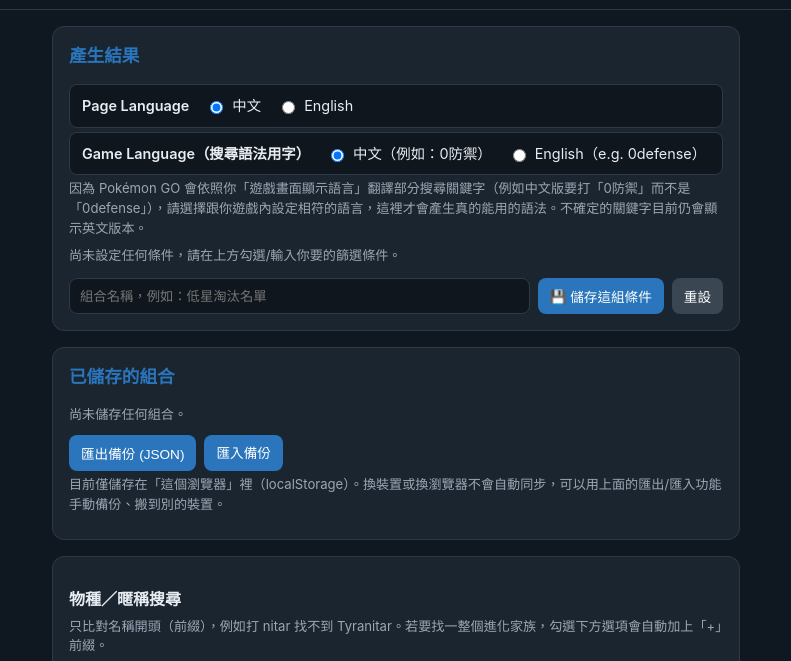
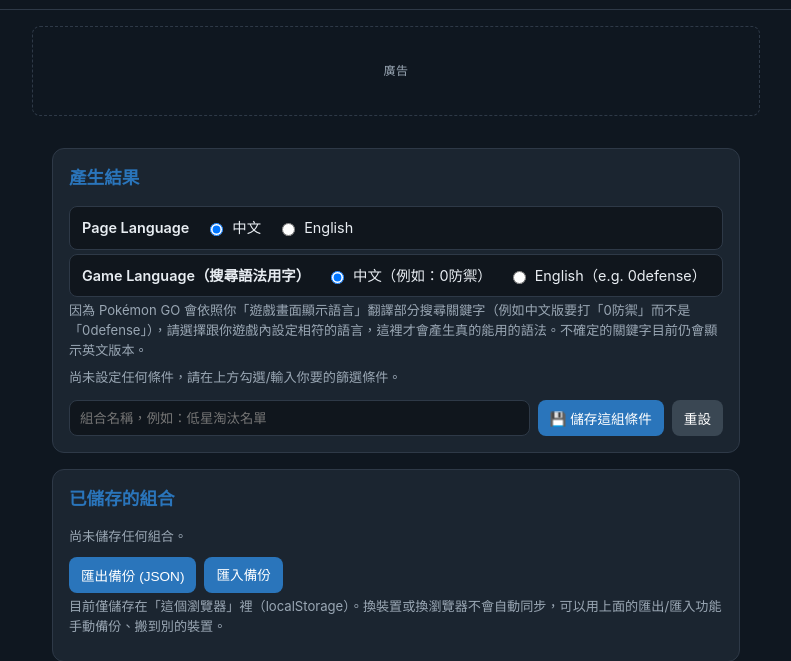
Before and after one commit to aeartt004/pogo-search-toolkit, a plain HTML site: page index.html in a window 1280 px wide. Shown: the part 82-743 px from the top of the page, without its empty margins (244-1035 px from the left). Drawn offline with Linux system fonts and the light colour scheme.

Commit message:
feat: 新增上/中/下三段 Google AdSense 廣告版位（尚未啟用，待申請通過後填入 ID）
Co-authored-by: Copilot <223556219+Copilot@users.noreply.github.com>

```diff
--- a/css/style.css
+++ b/css/style.css
@@ -12,6 +12,26 @@
 }
 
 * { box-sizing: border-box; }
+
+/* 廣告版位（上段/中段/下段）：AdSense 尚未啟用時顯示佔位框，避免版面跳動；
+   實際廣告載入後，ins 標籤內容會自然填滿此區塊。 */
+.ad-slot {
+  max-width: 728px;
+  min-height: 90px;
+  margin: 16px auto;
+  padding: 8px;
+  display: flex;
+  align-items: center;
+  justify-content: center;
+  border: 1px dashed var(--border);
+  border-radius: 8px;
+  color: var(--muted);
+  font-size: 0.75rem;
+}
+
+.ad-slot-label {
+  letter-spacing: 0.05em;
+}
 
 body {
   margin: 0;
--- a/index.html
+++ b/index.html
@@ -5,12 +5,32 @@
 <meta name="viewport" content="width=device-width, initial-scale=1.0" />
 <title>Pokémon GO 搜尋條件產生器</title>
 <link rel="stylesheet" href="css/style.css" />
+<!-- Google AdSense 廣告（尚未啟用，僅預留版位）啟用步驟：
+     1) 到 https://www.google.com/adsense 申請帳號，通過審核後取得發布商 ID（格式如 ca-pub-1234567890123456）
+     2) 移除下面整段外層的註解符號，並把 ca-pub-XXXXXXXXXXXXXXXX 換成你的發布商 ID
+     3) 到 AdSense 後台為「上段/中段/下段」各建立一個廣告單元，記下各自的 data-ad-slot 編號
+     4) 到下方三個 .ad-slot 區塊，把裡面對應的 ins 廣告程式碼一併取消註解，並填入正確的 client / slot 編號 -->
+<!-- <script async src="https://pagead2.googlesyndication.com/pagead/js/adsbygoogle.js?client=ca-pub-XXXXXXXXXXXXXXXX" crossorigin="anonymous"></script> -->
 </head>
 <body>
   <header class="app-header">
     <h1 id="header-title">Pokémon GO 搜尋條件產生器</h1>
     <p class="subtitle" id="header-subtitle">勾選你要的條件，自動組出遊戲搜尋欄可以用的語法字串</p>
   </header>
+
+  <!-- 上段廣告版位 -->
+  <div class="ad-slot" id="ad-slot-top" aria-hidden="true">
+    <span class="ad-slot-label">廣告</span>
+    <!--
+    <ins class="adsbygoogle"
+         style="display:block"
+         data-ad-client="ca-pub-XXXXXXXXXXXXXXXX"
+         data-ad-slot="0000000000"
+         data-ad-format="auto"
+         data-full-width-responsive="true"></ins>
+    <script>(adsbygoogle = window.adsbygoogle || []).push({});</script>
+    -->
+  </div>
 
   <main class="app-main">
     <section class="panel results-panel">
@@ -63,8 +83,36 @@
       <p class="help-text" id="presets-help"></p>
     </section>
 
+    <!-- 中段廣告版位 -->
+    <div class="ad-slot" id="ad-slot-mid" aria-hidden="true">
+      <span class="ad-slot-label">廣告</span>
+      <!--
+      <ins class="adsbygoogle"
+           style="display:block"
+           data-ad-client="ca-pub-XXXXXXXXXXXXXXXX"
+           data-ad-slot="0000000000"
+           data-ad-format="auto"
+           data-full-width-responsive="true"></ins>
+      <script>(adsbygoogle = window.adsbygoogle || []).push({});</script>
+      -->
+    </div>
+
     <form id="filter-form" class="panel form-panel"></form>
   </main>
+
+  <!-- 下段廣告版位 -->
+  <div class="ad-slot" id="ad-slot-bottom" aria-hidden="true">
+    <span class="ad-slot-label">廣告</span>
+    <!--
+    <ins class="adsbygoogle"
+         style="display:block"
+         data-ad-client="ca-pub-XXXXXXXXXXXXXXXX"
+         data-ad-slot="0000000000"
+         data-ad-format="auto"
+         data-full-width-responsive="true"></ins>
+    <script>(adsbygoogle = window.adsbygoogle || []).push({});</script>
+    -->
+  </div>
 
   <footer class="app-footer">
     <p id="footer-text"></p>
```
